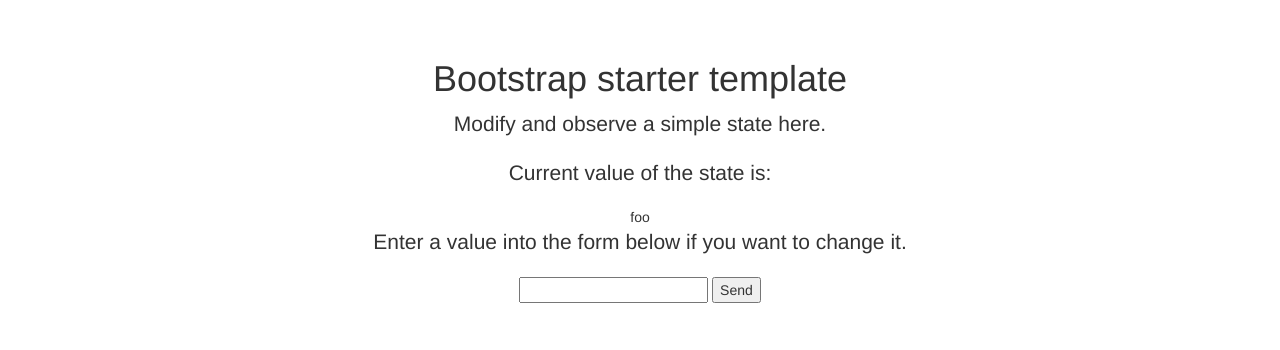
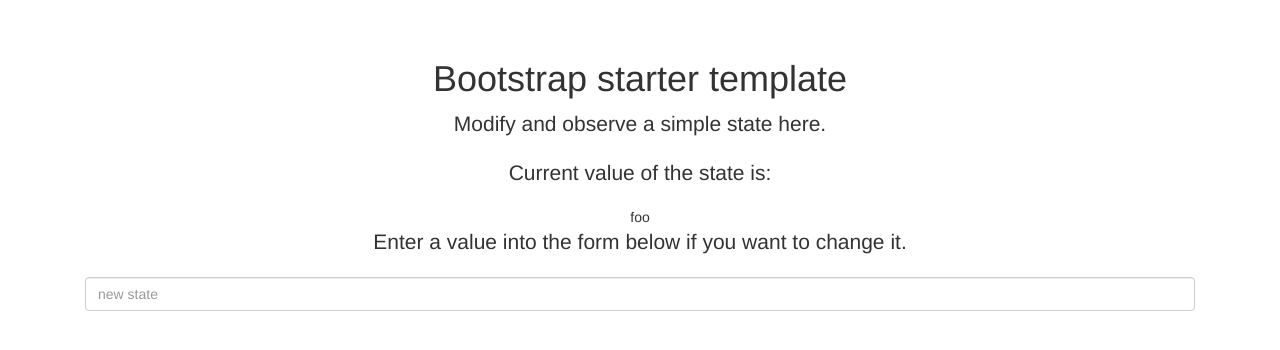
Before and after one commit to A-star-vengers/Homework2, a Flask app: page /state in a window 1280 px wide. Shown: the part 51-401 px from the top of the page. Run offline with Flask 2, Linux system fonts and the light colour scheme; some libraries are stand-ins or nearby versions.

Commit message:
simple state works now

```diff
--- a/app/templates/state.html
+++ b/app/templates/state.html
@@ -7,9 +7,17 @@
         {{ state }}
         <p class="lead">Enter a value into the form below if you want to change it.</p>
 
+        <form id="state-form" action="/state" method="post" role="form" style="display: block;">
+            <div class="form-group">
+                <input type="text" name="state" id="state" tabindex="1" class="form-control" placeholder="new state" value="">
+            </div>
+        </form>
+
+<!--
 	<form action="." method="POST">
             <input type="text" name="text">
             <input type="submit" name="my-form" value="Send">
          </form>
+-->
       </div>
 {% endblock %}
--- a/app/views.py
+++ b/app/views.py
@@ -15,9 +15,12 @@ def index():
     return render_template('index.html')
 
 
-@app.route('/state')
+@app.route('/state', methods=['GET', 'POST'])
 def state():
     state = 'foo'
+    if request.method == 'POST':
+        state = request.form['state']
+
     return render_template('state.html', state=state)
 
 
```
